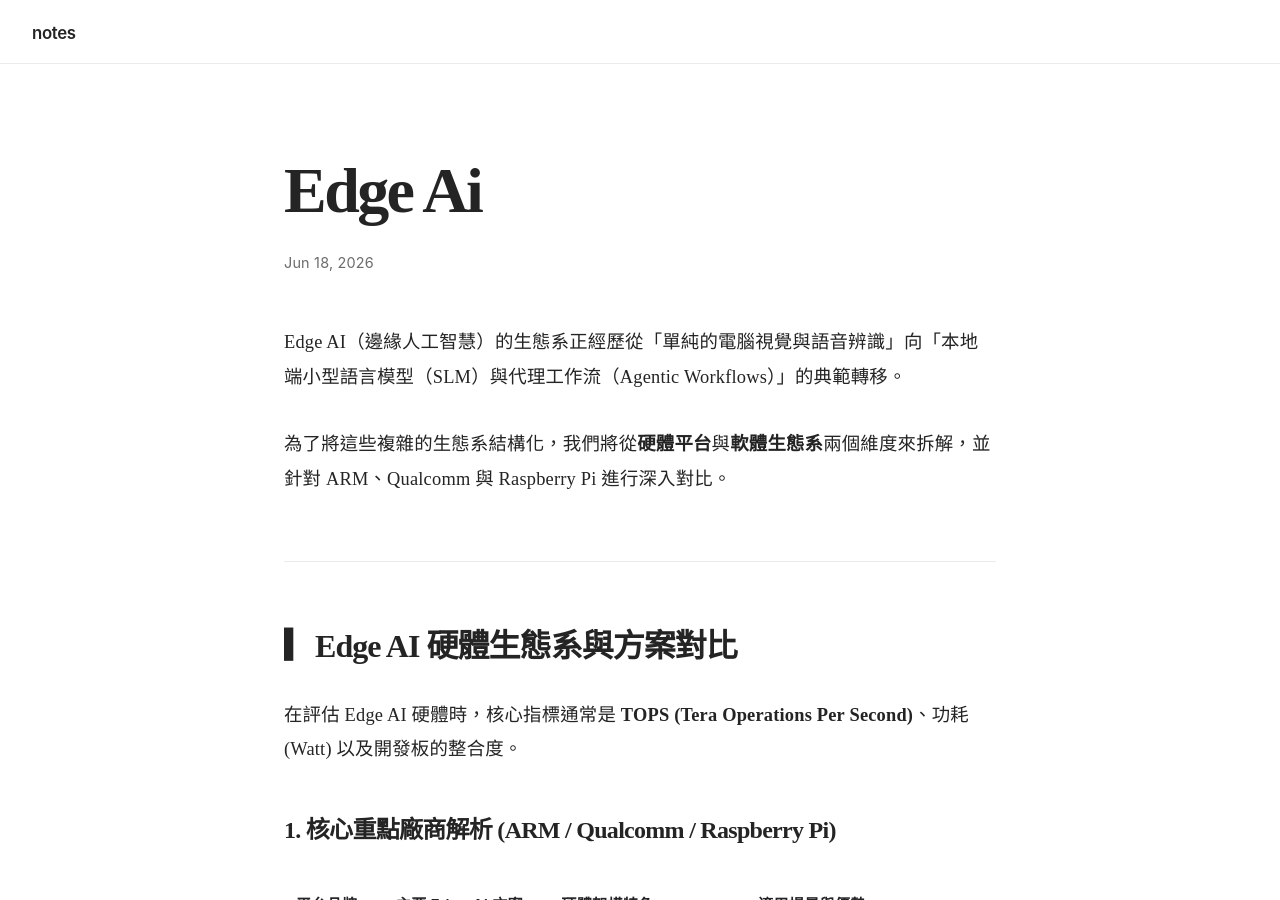
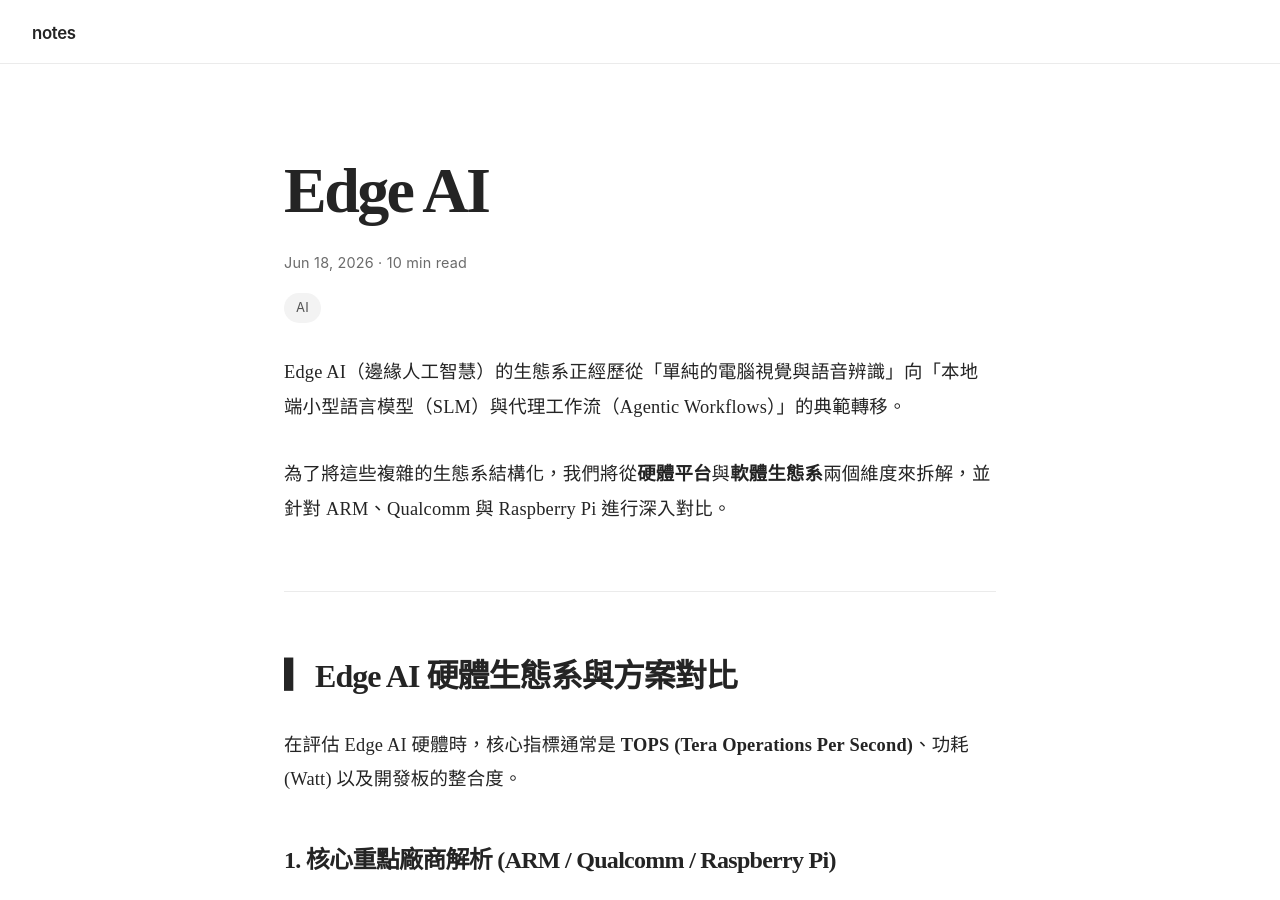
Before and after one commit to linjose/notes, a Jekyll site: the page built from _posts/2026-06-18-Edge-AI.md, in a window 1280 px wide and 900 px high. Built offline with Jekyll 4.4.1, drawn with Linux system fonts in a browser that asks for light colours; our own code applies the rules of GitHub Pages for plain Markdown files.

Commit message:
Update 2026-06-18-Edge-AI.md

```diff
--- a/_posts/2026-06-18-Edge-AI.md
+++ b/_posts/2026-06-18-Edge-AI.md
@@ -1,3 +1,12 @@
+---
+layout: post
+title: Edge AI
+date: 2026-06-18
+reading_time: 10 min read
+tags: [AI]
+excerpt:
+---
+
 
 Edge AI（邊緣人工智慧）的生態系正經歷從「單純的電腦視覺與語音辨識」向「本地端小型語言模型（SLM）與代理工作流（Agentic Workflows）」的典範轉移。
 
```
